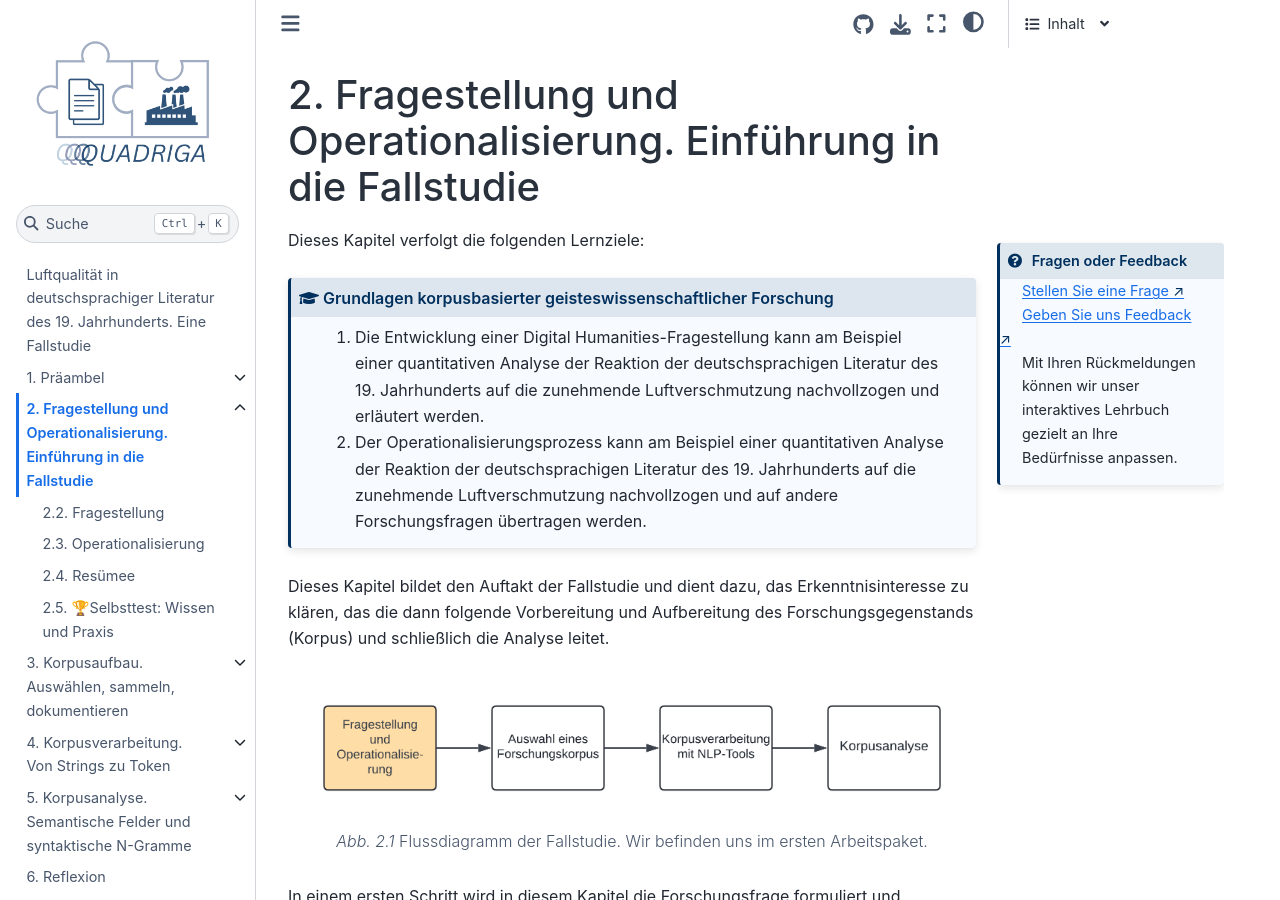
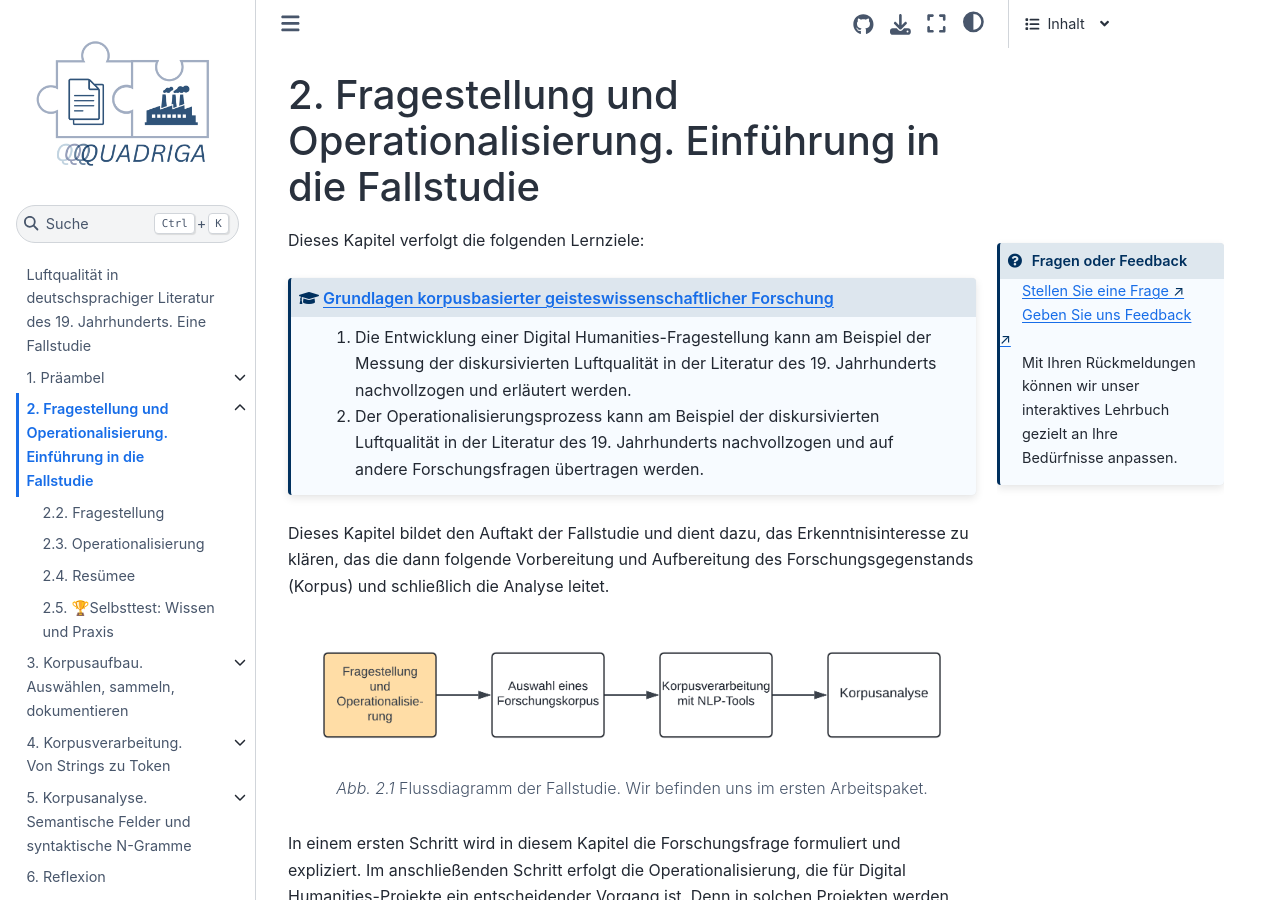
Before and after one commit to quadriga-dk/Text-Fallstudie-3, a Jupyter Book: the page built from research_question/research-question_intro.md, in a window 1280 px wide and 900 px high. Built offline with Jupyter Book 1.0.4 settings and Sphinx 7.4.7 and the Sphinx Book theme 1.1.4, drawn with Linux system fonts in a browser that asks for light colours; pages that are not in the unit, such as notebooks, are missing from menus; cross-references to code outside the pages are shown as plain code.

````diff
--- a/research_question/research-question_intro.md
+++ b/research_question/research-question_intro.md
@@ -19,11 +19,9 @@ Mit Ihren Rückmeldungen können wir unser interaktives Lehrbuch gezielt an Ihre
 
 Dieses Kapitel verfolgt die folgenden Lernziele:
 
-```{admonition} Grundlagen korpusbasierter geisteswissenschaftlicher Forschung
-:class: lernziele
-1. Die Entwicklung einer Digital Humanities-Fragestellung kann am Beispiel einer quantitativen Analyse der Reaktion der deutschsprachigen Literatur des 19. Jahrhunderts auf die zunehmende Luftverschmutzung nachvollzogen und erläutert werden.
-
-2. Der Operationalisierungsprozess kann am Beispiel einer quantitativen Analyse der Reaktion der deutschsprachigen Literatur des 19. Jahrhunderts auf die zunehmende Luftverschmutzung nachvollzogen und auf andere Forschungsfragen übertragen werden.
+```{include} ../introduction/introduction_learning-outcomes.md
+:start-after: "<!-- START: Fragestellung und Operationalisierung. Einführung in die Fallstudie -->"
+:end-before: "<!-- END: Fragestellung und Operationalisierung. Einführung in die Fallstudie -->"
 ```
 
 Dieses Kapitel bildet den Auftakt der Fallstudie und dient dazu, das Erkenntnisinteresse zu klären, das die dann folgende Vorbereitung und Aufbereitung des Forschungsgegenstands (Korpus) und schließlich die Analyse leitet.
````
Also changed, not shown: corpus_analysis/corpus-analysis_intro.md (+3 -9 lines), corpus_collection/corpus-collection_intro.md (+3 -11 lines), corpus_processing/corpus-processing_intro.md (+3 -5 lines).
